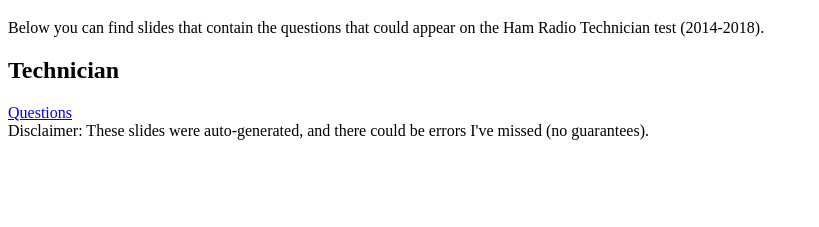
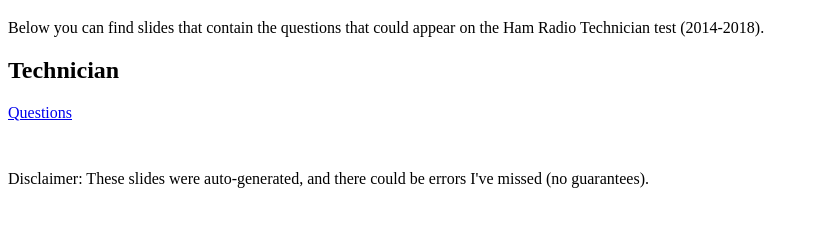
Before and after one commit to jasonprogrammer/jasonprogrammer.github.io, a plain HTML site: page hamslides/index.html in a window 1280 px wide. Shown: the part 61-288 px from the top of the page, without its empty margins (0-819 px from the left). Drawn offline with Linux system fonts and the light colour scheme.

Commit message:
Added some padding

```diff
--- a/hamslides/index.html
+++ b/hamslides/index.html
@@ -8,7 +8,7 @@
     <h2>Technician</h2>
     <a href="tech-questions.html">Questions</a>
 
-    <div>
+    <div style='padding-top: 3em'>
     Disclaimer: These slides were auto-generated, and there could be errors I've missed (no guarantees).
     </div>
 </body>
```
